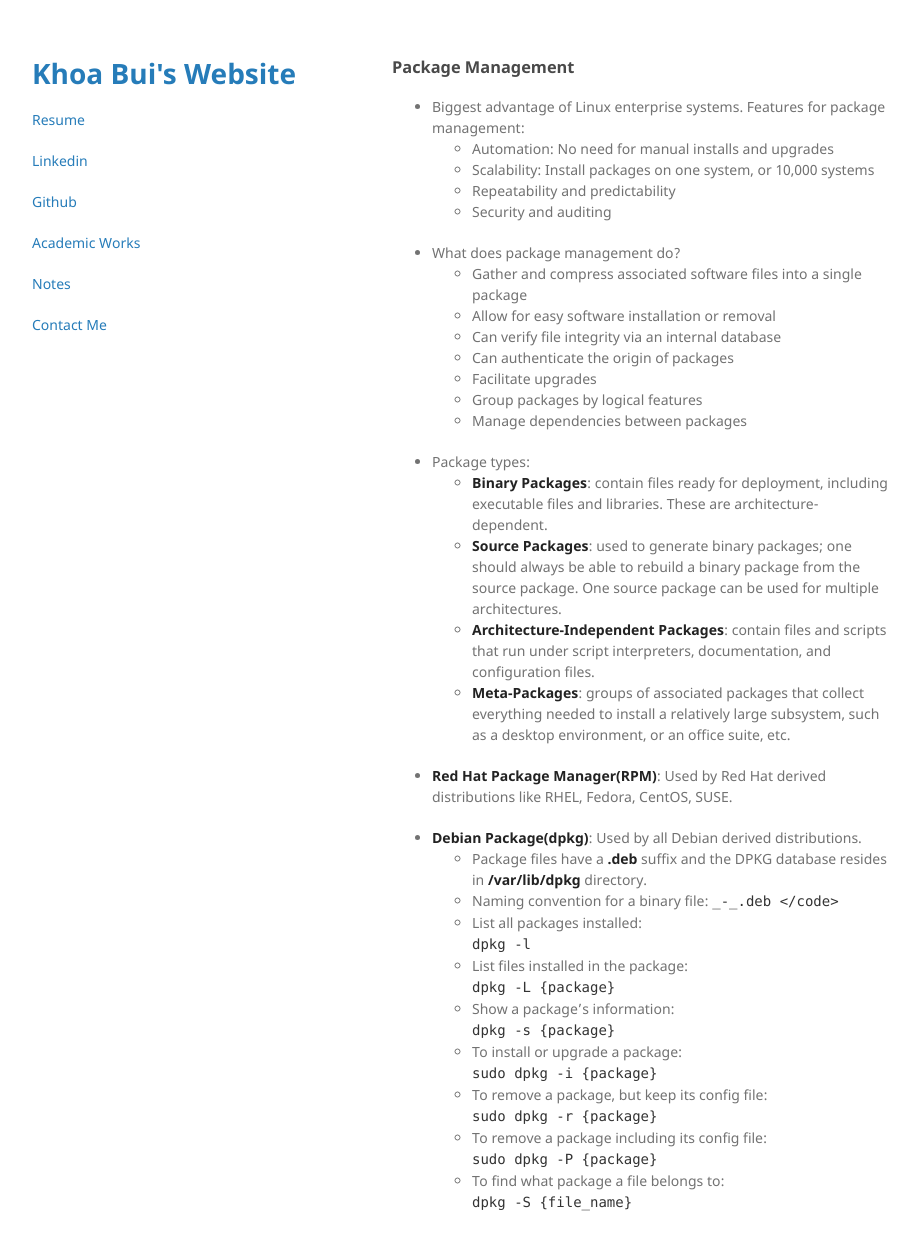
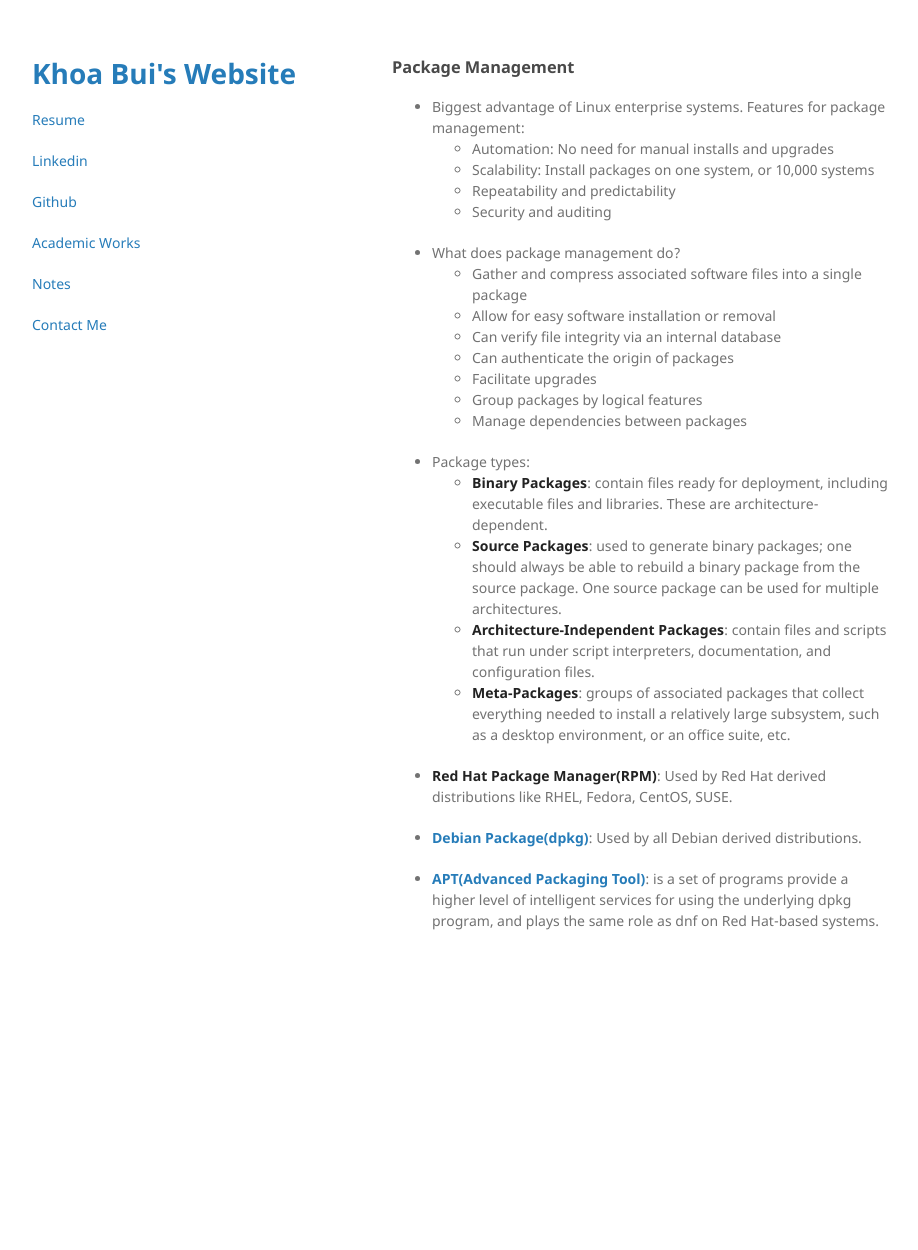
Before and after one commit to khoabuiv/khoabuiv.github.io, a Jekyll site: the page built from linux/package_management.md, in a window 1280 px wide and 1283 px high. Shown: the top 1250 px of the window, without its empty margins (178-1096 px from the left). Built offline with Jekyll 4.4.1, drawn with Linux system fonts in a browser that asks for light colours; our own code applies the rules of GitHub Pages for plain Markdown files.

Commit message:
Package Management updates

```diff
--- a/linux/package_management.md
+++ b/linux/package_management.md
@@ -23,21 +23,8 @@ layout: post
     - **Meta-Packages**: groups of associated packages that collect everything needed to install a relatively large subsystem, such as a desktop environment, or an office suite, etc.
 - **Red Hat Package Manager(RPM)**: Used by Red Hat derived distributions like RHEL, Fedora, CentOS, SUSE.
 
-- **Debian Package(dpkg)**: Used by all Debian derived distributions.
-    - Package files have a **.deb** suffix and the DPKG database resides in **/var/lib/dpkg** directory.
-    - Naming convention for a binary file:
-    <code> <name>_<version>-<revision_number>_<architecture>.deb </code>
-    - List all packages installed: <br>
-    <code> dpkg -l </code> <br>
-    - List files installed in the package: <br>
-    <code> dpkg -L {package} </code> <br>
-    - Show a package's information: <br>
-    <code> dpkg -s {package} </code> <br>
-    - To install or upgrade a package: <br>
-    <code> sudo dpkg -i {package} </code> <br>
-    - To remove a package, but keep its config file: <br>
-    <code> sudo dpkg -r {package} </code> <br>
-    - To remove a package including its config file: <br>
-    <code> sudo dpkg -P {package} </code> <br>
-    - To find what package a file belongs to: <br>
-    <code> dpkg -S {file_name} </code> <br>
+
+- **[Debian Package(dpkg)](https://khoabuiv.github.io/dpkg.html)**: Used by all Debian derived distributions.
+
+
+- **[APT(Advanced Packaging Tool)](https://khoabuiv.github.io/apt.html)**: is a set of programs provide a higher level of intelligent services for using the underlying dpkg program, and plays the same role as dnf on Red Hat-based systems.
```
Also changed, not shown: linux/apt.md (added), linux/dpkg.md (added).
